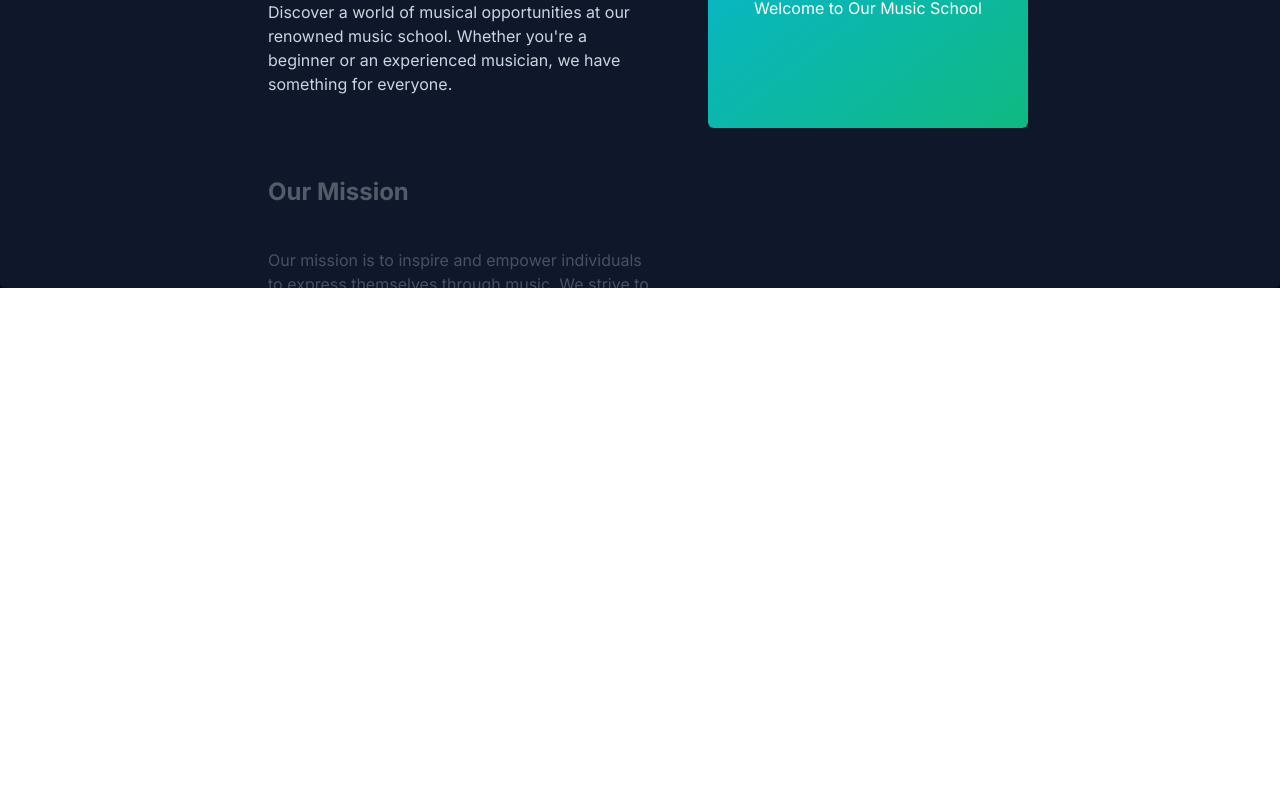
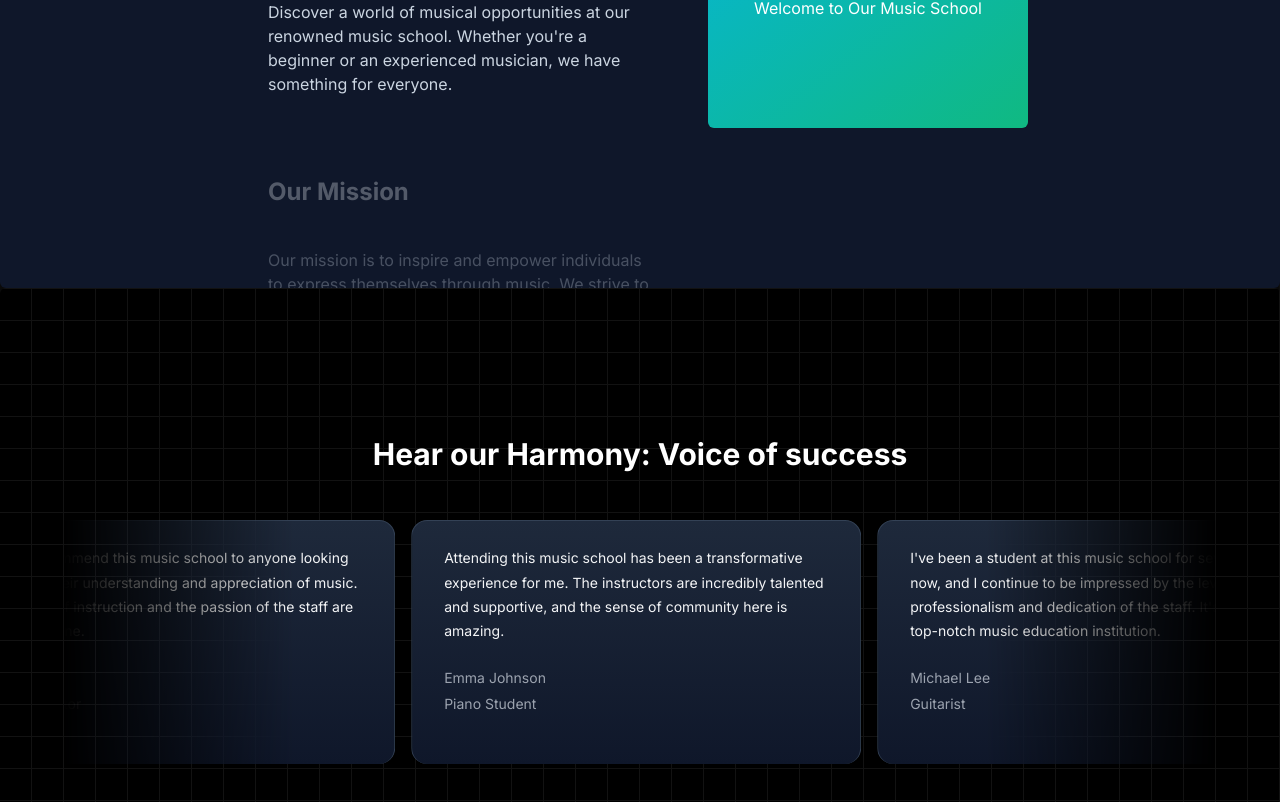
Before and after one commit to prasenjitpriyan/aceternityui, a Next.js app: page / in a window 1280 px wide. Shown: the part 1862-2664 px from the top of the page. Before the commit the page ends 2150 px from the top, so only its background shows below. Built offline with nearby package versions, Linux system fonts and the light colour scheme.

Commit message:
Testimonial Card UI

```diff
--- a/package.json
+++ b/package.json
@@ -11,6 +11,7 @@
   "dependencies": {
     "clsx": "^2.1.1",
     "framer-motion": "^11.1.9",
+    "mini-svg-data-uri": "^1.4.4",
     "next": "14.2.3",
     "react": "^18",
     "react-dom": "^18",
--- a/src/app/page.tsx
+++ b/src/app/page.tsx
@@ -1,5 +1,6 @@
 import FeaturedCourses from "@/components/FeaturedCourses";
 import HeroSection from "@/components/HeroSection";
+import TestimonialCards from "@/components/TestimonialCards";
 import WhyChooseUs from "@/components/WhyChooseUs";
 import React from "react";
 
@@ -9,6 +10,7 @@ const Home: React.FC = () => {
       <HeroSection />
       <FeaturedCourses />
       <WhyChooseUs />
+      <TestimonialCards />
     </main>
   );
 };
--- /dev/null
+++ b/src/components/TestimonialCards.tsx
@@ -0,0 +1,88 @@
+"use client";
+
+import React from "react";
+import { InfiniteMovingCards } from "@/components/ui/infinite-moving-cards";
+
+const musicSchoolTestimonials = [
+  {
+    quote:
+      "Attending this music school has been a transformative experience for me. The instructors are incredibly talented and supportive, and the sense of community here is amazing.",
+    name: "Emma Johnson",
+    title: "Piano Student",
+  },
+  {
+    quote:
+      "I've been a student at this music school for several years now, and I continue to be impressed by the level of professionalism and dedication of the staff. It's truly a top-notch music education institution.",
+    name: "Michael Lee",
+    title: "Guitarist",
+  },
+  {
+    quote:
+      "As a working professional, I appreciate the flexibility of the music school's scheduling options. The online courses allow me to pursue my passion for music on my own time.",
+    name: "Sarah Adams",
+    title: "Working Professional",
+  },
+  {
+    quote:
+      "The instructors at this music school are not only talented musicians but also excellent teachers. They are patient, encouraging, and always willing to go the extra mile to help students succeed.",
+    name: "John Smith",
+    title: "Parent",
+  },
+  {
+    quote:
+      "I've had the privilege of studying with some of the best musicians in the industry at this music school. Their guidance and mentorship have been invaluable to my growth as a musician.",
+    name: "Alexandra Brown",
+    title: "Aspiring Artist",
+  },
+  {
+    quote:
+      "The music school's emphasis on performance opportunities has helped me gain confidence as a musician. I've had the chance to showcase my skills in recitals and concerts, which has been incredibly rewarding.",
+    name: "David Wilson",
+    title: "Singer-Songwriter",
+  },
+  {
+    quote:
+      "I've always wanted to learn how to play an instrument, and this music school has made that dream a reality for me. The instructors make learning fun and accessible for students of all ages.",
+    name: "Sophie Miller",
+    title: "Adult Learner",
+  },
+  {
+    quote:
+      "The music school's supportive and inclusive environment makes it a joy to learn and grow as a musician. I've made lifelong friends and memories here that I will always cherish.",
+    name: "Liam Thompson",
+    title: "Music Enthusiast",
+  },
+  {
+    quote:
+      "I'm amazed by the progress I've made since joining this music school. The personalized instruction and feedback from my teachers have helped me reach new heights in my musical journey.",
+    name: "Emily Davis",
+    title: "Violinist",
+  },
+  {
+    quote:
+      "I highly recommend this music school to anyone looking to deepen their understanding and appreciation of music. The quality of instruction and the passion of the staff are second to none.",
+    name: "Daniel Carter",
+    title: "Music Educator",
+  },
+];
+
+const TestimonialCards: React.FC = () => {
+  return (
+    <div className="h-[40rem] rounded-md flex flex-col antialiased bg-white dark:bg-black dark:bg-grid-white/[0.07] items-center justify-center relative overflow-hidden">
+      <h2 className="text-3xl font-bold text-center mb-8 z-10 text-white">
+        Hear our Harmony: Voice of success
+      </h2>
+      <div className="flex justify-center w-full overflow-hidden px-4 sm:px-6 lg:px-8">
+        <div className="w-full max-w-6xl">
+          <InfiniteMovingCards
+            items={musicSchoolTestimonials}
+            direction="right"
+            speed="slow"
+          />
+        </div>
+      </div>
+    </div>
+  );
+};
+
+export default TestimonialCards;
--- /dev/null
+++ b/src/components/ui/infinite-moving-cards.tsx
@@ -0,0 +1,121 @@
+"use client";
+
+import { cn } from "@/utils/cn";
+import React, { useEffect, useState } from "react";
+
+export const InfiniteMovingCards = ({
+  items,
+  direction = "left",
+  speed = "fast",
+  pauseOnHover = true,
+  className,
+}: {
+  items: {
+    quote: string;
+    name: string;
+    title: string;
+  }[];
+  direction?: "left" | "right";
+  speed?: "fast" | "normal" | "slow";
+  pauseOnHover?: boolean;
+  className?: string;
+}) => {
+  const containerRef = React.useRef<HTMLDivElement>(null);
+  const scrollerRef = React.useRef<HTMLUListElement>(null);
+
+  useEffect(() => {
+    addAnimation();
+  }, []);
+  const [start, setStart] = useState(false);
+  function addAnimation() {
+    if (containerRef.current && scrollerRef.current) {
+      const scrollerContent = Array.from(scrollerRef.current.children);
+
+      scrollerContent.forEach((item) => {
+        const duplicatedItem = item.cloneNode(true);
+        if (scrollerRef.current) {
+          scrollerRef.current.appendChild(duplicatedItem);
+        }
+      });
+
+      getDirection();
+      getSpeed();
+      setStart(true);
+    }
+  }
+  const getDirection = () => {
+    if (containerRef.current) {
+      if (direction === "left") {
+        containerRef.current.style.setProperty(
+          "--animation-direction",
+          "forwards"
+        );
+      } else {
+        containerRef.current.style.setProperty(
+          "--animation-direction",
+          "reverse"
+        );
+      }
+    }
+  };
+  const getSpeed = () => {
+    if (containerRef.current) {
+      if (speed === "fast") {
+        containerRef.current.style.setProperty("--animation-duration", "20s");
+      } else if (speed === "normal") {
+        containerRef.current.style.setProperty("--animation-duration", "40s");
+      } else {
+        containerRef.current.style.setProperty("--animation-duration", "80s");
+      }
+    }
+  };
+  return (
+    <div
+      ref={containerRef}
+      className={cn(
+        "scroller relative z-20  max-w-7xl overflow-hidden  [mask-image:linear-gradient(to_right,transparent,white_20%,white_80%,transparent)]",
+        className
+      )}
+    >
+      <ul
+        ref={scrollerRef}
+        className={cn(
+          " flex min-w-full shrink-0 gap-4 py-4 w-max flex-nowrap",
+          start && "animate-scroll ",
+          pauseOnHover && "hover:[animation-play-state:paused]"
+        )}
+      >
+        {items.map((item, idx) => (
+          <li
+            className="w-[350px] max-w-full relative rounded-2xl border border-b-0 flex-shrink-0 border-slate-700 px-8 py-6 md:w-[450px]"
+            style={{
+              background:
+                "linear-gradient(180deg, var(--slate-800), var(--slate-900)",
+            }}
+            key={item.name}
+          >
+            <blockquote>
+              <div
+                aria-hidden="true"
+                className="user-select-none -z-1 pointer-events-none absolute -left-0.5 -top-0.5 h-[calc(100%_+_4px)] w-[calc(100%_+_4px)]"
+              ></div>
+              <span className=" relative z-20 text-sm leading-[1.6] text-gray-100 font-normal">
+                {item.quote}
+              </span>
+              <div className="relative z-20 mt-6 flex flex-row items-center">
+                <span className="flex flex-col gap-1">
+                  <span className=" text-sm leading-[1.6] text-gray-400 font-normal">
+                    {item.name}
+                  </span>
+                  <span className=" text-sm leading-[1.6] text-gray-400 font-normal">
+                    {item.title}
+                  </span>
+                </span>
+              </div>
+            </blockquote>
+          </li>
+        ))}
+      </ul>
+    </div>
+  );
+};
--- a/tailwind.config.ts
+++ b/tailwind.config.ts
@@ -1,9 +1,44 @@
 import type { Config } from "tailwindcss";
+const svgToDataUri = require("mini-svg-data-uri");
 const defaultTheme = require("tailwindcss/defaultTheme");
 const colors = require("tailwindcss/colors");
 const {
   default: flattenColorPalette,
 } = require("tailwindcss/lib/util/flattenColorPalette");
+
+function addVariablesForColors({ addBase, theme }: any) {
+  let allColors = flattenColorPalette(theme("colors"));
+  let newVars = Object.fromEntries(
+    Object.entries(allColors).map(([key, val]) => [`--${key}`, val])
+  );
+
+  addBase({
+    ":root": newVars,
+  });
+}
+
+function addSvgPatterns({ matchUtilities, theme }: any) {
+  matchUtilities(
+    {
+      "bg-grid": (value: any) => ({
+        backgroundImage: `url("${svgToDataUri(
+          `<svg xmlns="http://www.w3.org/2000/svg" viewBox="0 0 32 32" width="32" height="32" fill="none" stroke="${value}"><path d="M0 .5H31.5V32"/></svg>`
+        )}")`,
+      }),
+      "bg-grid-small": (value: any) => ({
+        backgroundImage: `url("${svgToDataUri(
+          `<svg xmlns="http://www.w3.org/2000/svg" viewBox="0 0 32 32" width="8" height="8" fill="none" stroke="${value}"><path d="M0 .5H31.5V32"/></svg>`
+        )}")`,
+      }),
+      "bg-dot": (value: any) => ({
+        backgroundImage: `url("${svgToDataUri(
+          `<svg xmlns="http://www.w3.org/2000/svg" viewBox="0 0 32 32" width="16" height="16" fill="none"><circle fill="${value}" id="pattern-circle" cx="10" cy="10" r="1.6257413380501518"></circle></svg>`
+        )}")`,
+      }),
+    },
+    { values: flattenColorPalette(theme("backgroundColor")), type: "color" }
+  );
+}
 
 const config: Config = {
   content: [
@@ -16,8 +51,15 @@ const config: Config = {
     extend: {
       animation: {
         spotlight: "spotlight 2s ease .75s 1 forwards",
+        scroll:
+          "scroll var(--animation-duration, 40s) var(--animation-direction, forwards) linear infinite",
       },
       keyframes: {
+        scroll: {
+          to: {
+            transform: "translate(calc(-50% - 0.5rem))",
+          },
+        },
         spotlight: {
           "0%": {
             opacity: "0",
@@ -31,17 +73,7 @@ const config: Config = {
       },
     },
   },
-  plugins: [addVariablesForColors],
+  plugins: [addVariablesForColors, addSvgPatterns],
 };
-function addVariablesForColors({ addBase, theme }: any) {
-  let allColors = flattenColorPalette(theme("colors"));
-  let newVars = Object.fromEntries(
-    Object.entries(allColors).map(([key, val]) => [`--${key}`, val])
-  );
-
-  addBase({
-    ":root": newVars,
-  });
-}
 
 export default config;
```
Also changed, not shown: 1 other file (tests, documents, lock files or other folders).
